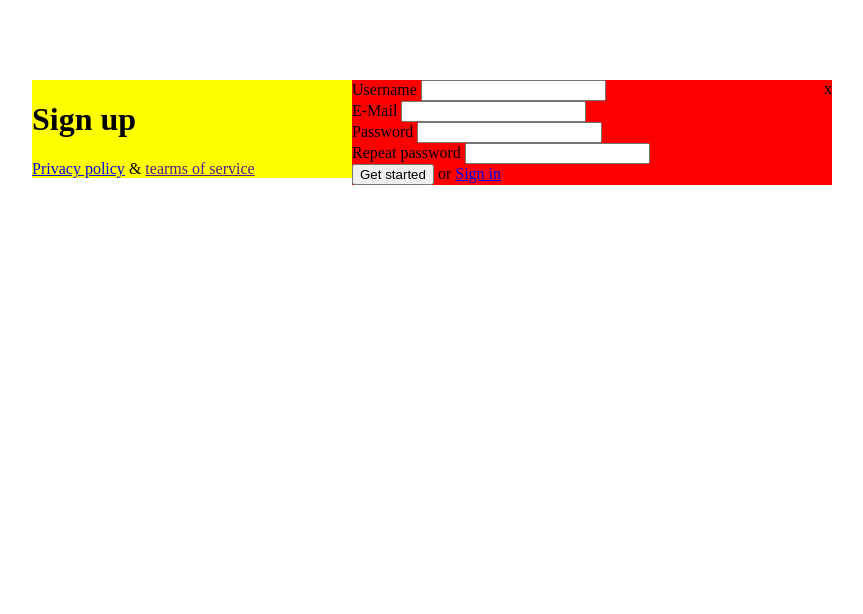
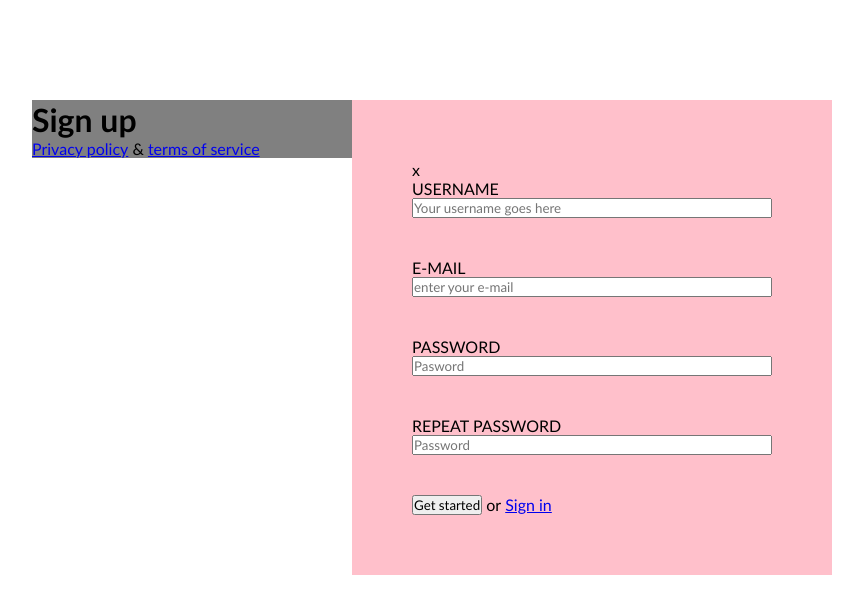
Before and after one commit to vadimsharanov/4-sign-up, a plain HTML site: page index.html in a window 1280 px wide. Shown: the whole page, without its empty margins (208-1071 px from the left). Drawn offline with Linux system fonts and the light colour scheme.

Commit message:
Form 1/2 Form structure #2

```diff
--- a/css/form.css
+++ b/css/form.css
@@ -1,21 +1,33 @@
 .form {
-    background-color: red;
+    width: 100%;
+    display: flex;
+    flex-direction: column;
+    gap: 40px;
 }
 
 .form-row {
+    display: inline-block;
+    width: 100%;
 }
 
 .form-row > label {
+    display: inline-block;
+    width: 100%;
 }
 
 .form-row > input {
+    display: inline-block;
+    width: 100%;
 }
 
-form-row > button {
+.button {
+
 }
 
 .form-row > span {
+
 }
 
 .form-row > a {
+
 }
--- a/css/main.css
+++ b/css/main.css
@@ -1,28 +1,47 @@
+body,
+body * {
+    margin: 0;
+    padding: 0;
+    vertical-align: top;
+    box-sizing: border-box;
+    font-family: 'Gill Sans', 'Gill Sans MT', Calibri, 'Trebuchet MS', sans-serif;
+}
+
 body {
-      width: 800px;
-      margin-top: 80px;
-      margin-left: calc(50% - 400px);
+}
+
+main {
+    display: inline-block;
+    width: 800px;
+    margin-top: 100px;
+    margin-left: calc(50% - 400px);
 }
 
 .left-column {
-      background-color: yellow;
-      width: 40%;
-      float: left;
-
+    width: 40%;
+    float: left;
+    background-color:gray;
 }
 
-.policy {
+.heading-text {
+    padding: 0px;
 }
 
-.terms {
+.polizei {
+}
+
+.left-column > span {
+}
+
+.service {
 }
 
 .right-column {
-      background-color: red;
-      float: left;
-      width: 60%;
+    width: 60%;
+    float:left;
+    background-color:pink;
+    padding: 60px;
 }
 
 .close {
-      float: right;
 }
--- a/index.html
+++ b/index.html
@@ -4,40 +4,42 @@
     <meta charset="UTF-8">
     <meta http-equiv="X-UA-Compatible" content="IE=edge">
     <meta name="viewport" content="width=device-width, initial-scale=1.0">
-    <title>Sign up</title>
+    <title>Document</title>
     <link rel="stylesheet" href="./css/main.css">
     <link rel="stylesheet" href="./css/form.css">
 </head>
 <body>
     <main>
         <div class="left-column">
-                <h1>Sign up</h1>
-                <a class="policy" href="#">Privacy policy</a>
+            <h1  class="heading-text">Sign up</h1>
+            <div>
+                <a href="#" class="polizei">Privacy policy</a>
                 <span>&amp;</span>
-                <a class="terms" href="">tearms of service</a>
+                <a href="#" class="service">terms of service</a>
+        </div>
+
             </div>
         <div class="right-column">
             <div class="close">x</div>
-
             <form class="form">
                 <div class="form-row">
-                        <label for="">Username</label>
-                        <input type="text">
+                    <label for="Username">USERNAME</label>
+                    <input id="Username"  placeholder="Your username goes here" type="text">
                 </div>
                 <div class="form-row">
-                        <label for="">E-Mail</label>
-                        <input type="text">
+                    <label for="email">E-MAIL</label>
+                    <input id="email" placeholder="enter your e-mail" type="email">
                 </div>
                 <div class="form-row">
-                        <label for="">Password</label>
-                        <input type="text">
+                    <label for="pass">PASSWORD</label>
+                    <input id="pass" placeholder="Pasword" type="password">
                 </div>
                 <div class="form-row">
-                        <label for="">Repeat password</label>
-                        <input type="text">
+                    <label for="re-pass">REPEAT PASSWORD</label>
+                    <input id="re-pass" placeholder="Password" type="password">
                 </div>
                 <div class="form-row">
-                        <button  type="submit">Get started</button>
+                    <button class="button" type="button">Get started</button>
                     <span>or</span>
                     <a href="#">Sign in</a>
                 </div>
```
Lines whose indentation alone changed are shown as unchanged.
